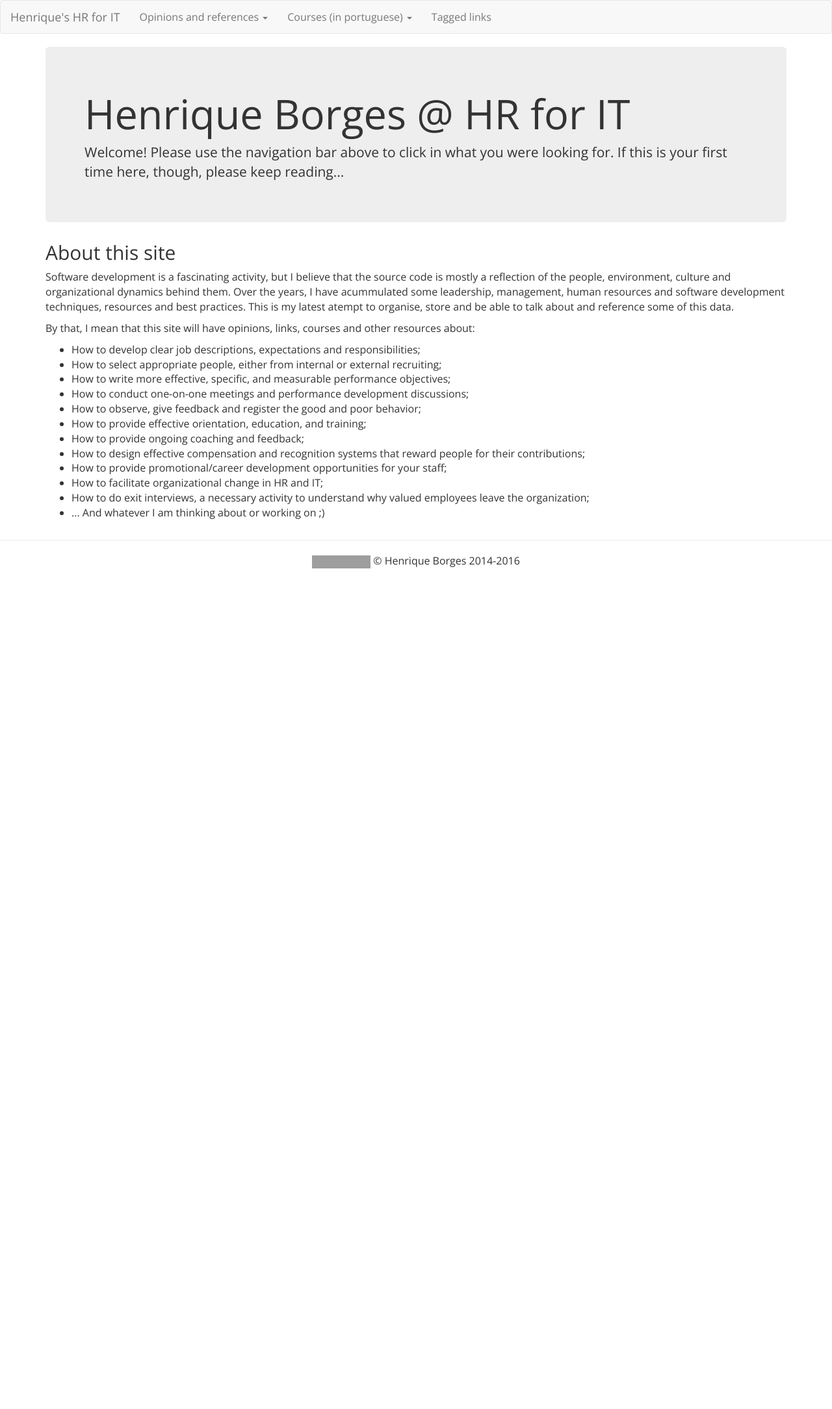
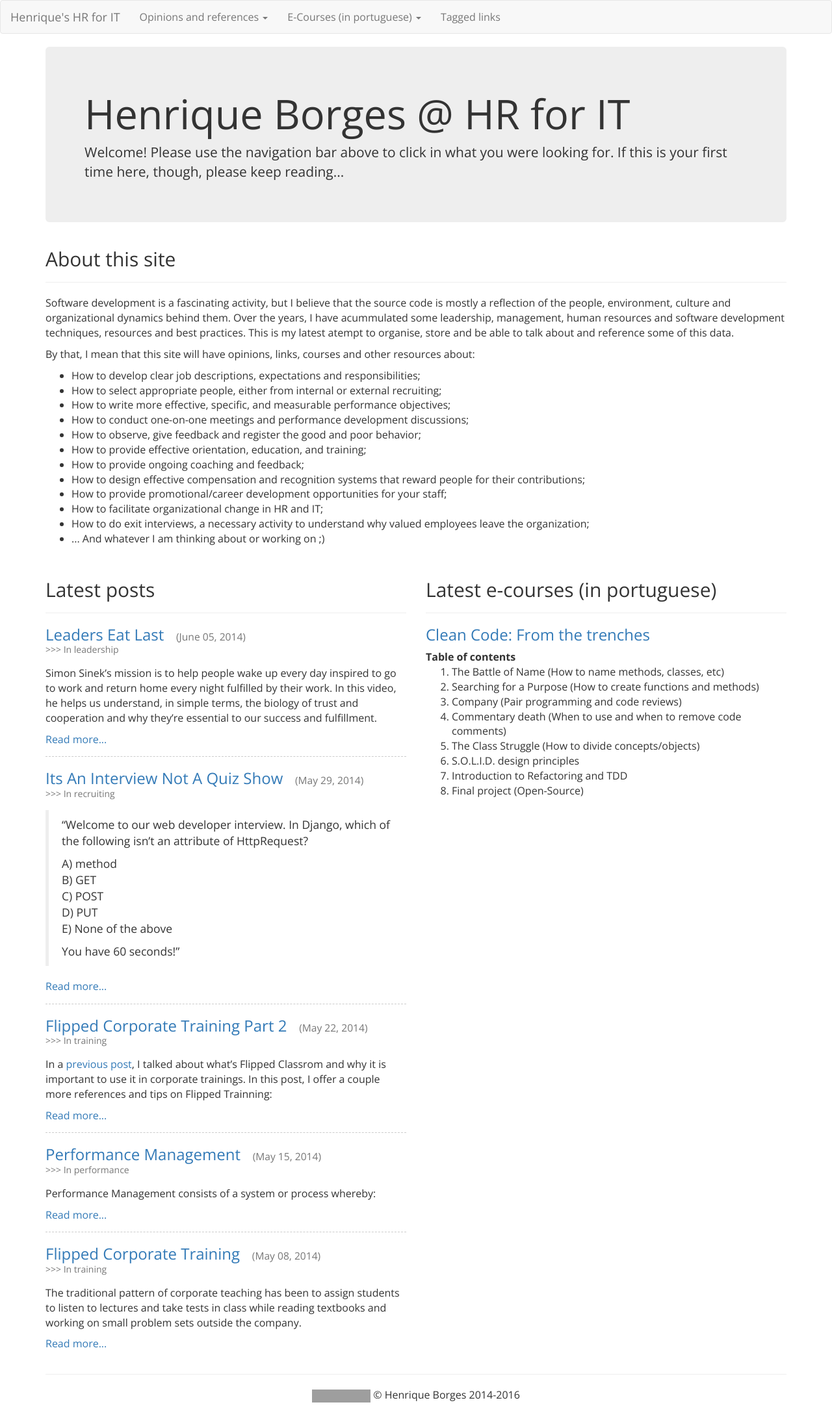
Before and after one commit to Hbas/hbas.github.io, a Jekyll site: the page built from index.html, in a window 1280 px wide. Shown: the whole page at 65% size. Built offline with Jekyll 4.4.1, drawn with Linux system fonts in a browser that asks for light colours; nearby versions of some CDN libraries; before the commit the page ends 900 px from its top, so only the background shows below that; grey boxes are pictures that could not be loaded.

Commit message:
Improving home page

```diff
--- a/_layouts/default.html
+++ b/_layouts/default.html
@@ -44,7 +44,7 @@
              </ul>
           </li>
           <li class="dropdown">
-             <a href="#" class="dropdown-toggle" data-toggle="dropdown" role="button" aria-haspopup="true" aria-expanded="false">Courses (in portuguese) <span class="caret"></span></a>
+             <a href="#" class="dropdown-toggle" data-toggle="dropdown" role="button" aria-haspopup="true" aria-expanded="false">E-Courses (in portuguese) <span class="caret"></span></a>
              <ul class="dropdown-menu">
                <li><a href="/courses/codigolimpo">Código limpo - Direto das trincheiras</a></li>
              </ul>
--- a/_sass/posts.scss
+++ b/_sass/posts.scss
@@ -1,12 +1,14 @@
 $blue: #337ab7;
 $light-blue: lighten($blue, 15%);
+$light-gray: #ccc;
+$dark-gray: #777;
 
 .post .page-header, .post .page-header a {
   color: $light-blue;
 }
 
 .post .page-header {
-  border-color: #ccc;
+  border-color: $light-gray;
 }
 
 .post p {
@@ -19,13 +21,13 @@ $light-blue: lighten($blue, 15%);
 
 .post h2 {
   color: $light-blue;
-  border-bottom: 1px dashed #ccc;
+  border-bottom: 1px dashed $light-gray;
   padding: 5px 0;
   text-align: center;
 }
 
 .post .legend {
-  color: #777;
+  color: $dark-gray;
   text-align: center;
   margin-top: 3px;
 }
@@ -47,8 +49,22 @@ $light-blue: lighten($blue, 15%);
 }
 
 .post-excerpt {
-  border-bottom: 1px dashed #ccc;
+  border-bottom: 1px dashed $light-gray;
   padding-bottom: 15px;
+}
+
+.post-excerpt .with-category {
+  margin-bottom: 0;
+}
+
+.post-excerpt .category-link {
+  font-size: 14px;
+  margin-bottom: 15px;
+  color: $dark-gray;
+}
+
+.post-excerpt .category-link a {
+  color: $dark-gray;
 }
 
 .post-excerpt:last-child {
--- a/index.html
+++ b/index.html
@@ -5,10 +5,14 @@ layout: default
   <h1>Henrique Borges @ HR for IT</h1>
   <p> Welcome! Please use the navigation bar above to click in what you were looking for. If this is your first time here, though, please keep reading...</p>
 </div>
+<div class="page-header">
   <h2>About this site</h2>
-<p>Software development is a fascinating activity, but I believe that the source code is mostly a reflection of the people, environment, culture and organizational dynamics behind them.
+</div>
+<p>
+  Software development is a fascinating activity, but I believe that the source code is mostly a reflection of the people, environment, culture and organizational dynamics behind them.
   Over the years, I have acummulated some leadership, management, human resources and software development techniques, resources and best practices.
-  This is my latest atempt to organise, store and be able to talk about and reference some of this data.</p>
+  This is my latest atempt to organise, store and be able to talk about and reference some of this data.
+</p>
 <p>By that, I mean that this site will have opinions, links, courses and other resources about:</p>
 <ul>
   <li>How to develop clear job descriptions, expectations and responsibilities;</li>
@@ -24,4 +28,45 @@ layout: default
   <li>How to do exit interviews, a necessary activity to understand why valued employees leave the organization;</li>
   <li>... And whatever I am thinking about or working on ;)</li>
 </ul>
+<div class="row">
+  <div class="col-md-6">
+    <div class="page-header">
+      <h2>Latest posts</h2>
     </div>
+    {% for post in site.posts limit:5 %}
+    <div class="post-excerpt">
+      <h3 class="with-category">
+        <a href="{{post.url}}">{{ post.title }}</a>
+        &nbsp;&nbsp;<small>({{post.date | date: '%B %d, %Y'}})</small>
+      </h3>
+      <p class="category-link">
+        >>> In <a href="/{{post.category}}">{{post.category}}</a>
+      </p>
+      <div>
+        {{post.excerpt}}
+      </div>
+      <a href="{{post.url}}">Read more...</a>
+    </div>
+    {% endfor %}
+  </div>
+  <div class="col-md-6">
+    <div class="page-header">
+      <h2>Latest e-courses (in portuguese)</h2>
+    </div>
+    <div class="post-excerpt">
+      <h3><a href="/courses/codigolimpo">Clean Code: From the trenches</a></h3>
+      <div>
+        <strong>Table of contents</strong>
+        <ol>
+          <li>The Battle of Name (How to name methods, classes, etc)</li>
+          <li>Searching for a Purpose (How to create functions and methods)</li>
+          <li>Company (Pair programming and code reviews)</li>
+          <li>Commentary death (When to use and when to remove code comments)</li>
+          <li>The Class Struggle (How to divide concepts/objects)</li>
+          <li>S.O.L.I.D. design principles</li>
+          <li>Introduction to Refactoring and TDD</li>
+          <li>Final project (Open-Source)</li>
+      </div>
+    </div>
+  </div>
+</div>
```
Lines whose indentation alone changed are shown as unchanged.
